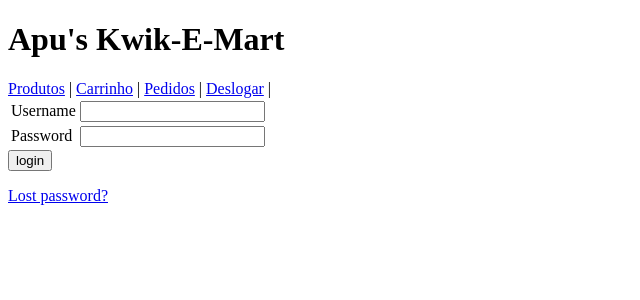
After one commit to rennanoliveira/apu_django, a Django app: template lojas/templates/lojas/login.html in a window 1280 px wide. The commit adds this page. Shown: the top 300 px of the page, without its empty margins (0-640 px from the left). Run offline with Django 3.2, Linux system fonts and the light colour scheme; the template is opened without the code that fills it, so the values that code supplies are empty, except form fields; tables that the repository leaves empty hold one stand-in row (values such as "Sample post"); form fields are guessed from the names that the template uses.

Commit message:
Login e logout simples

```diff
--- a/lojas/templates/lojas/base.html
+++ b/lojas/templates/lojas/base.html
@@ -9,9 +9,11 @@
     {% block sidebar %}
         <h1>Apu's Kwik-E-Mart</h1>
         <nav>
-            <a href="{%  url 'lojas:index'%}">Produtos</a> |
-        <a href="{%  url 'lojas:carrinho'%}">Carrinho</a> |
-        <a href="{%  url 'lojas:pedidos'%}">Pedidos</a> |
+            <a href="{% url 'lojas:index' %}">Produtos</a> |
+            <a href="{% url 'lojas:carrinho' %}">Carrinho</a> |
+            <a href="{% url 'lojas:pedidos' %}">Pedidos</a> |
+            <a href="{% url 'logout' %}">Deslogar</a> |
+
         </nav>
 
     {% endblock %}
--- /dev/null
+++ b/lojas/templates/lojas/login.html
@@ -0,0 +1,38 @@
+{% extends "lojas/base.html" %}
+
+{% block content %}
+
+{% if form.errors %}
+<p>Your username and password didn't match. Please try again.</p>
+{% endif %}
+
+{% if next %}
+    {% if user.is_authenticated %}
+    <p>Your account doesn't have access to this page. To proceed,
+    please login with an account that has access.</p>
+    {% else %}
+    <p>Please login to see this page.</p>
+    {% endif %}
+{% endif %}
+
+<form method="post" action="{% url 'login' %}">
+{% csrf_token %}
+<table>
+<tr>
+    <td>{{ form.username.label_tag }}</td>
+    <td>{{ form.username }}</td>
+</tr>
+<tr>
+    <td>{{ form.password.label_tag }}</td>
+    <td>{{ form.password }}</td>
+</tr>
+</table>
+
+<input type="submit" value="login" />
+<input type="hidden" name="next" value="{{ next }}" />
+</form>
+
+{# Assumes you setup the password_reset view in your URLconf #}
+<p><a href="{% url 'password_reset' %}">Lost password?</a></p>
+
+{% endblock %}
--- a/lojinha/urls.py
+++ b/lojinha/urls.py
@@ -16,7 +16,12 @@
 from django.conf.urls import include, url
 from django.contrib import admin
 
+from django.contrib.auth import views as auth_views
+
+
 urlpatterns = [
+    url(r'^accounts/login/$', auth_views.login, {'template_name': 'lojas/login.html'}),
     url(r'^lojas/', include('lojas.urls')),
     url(r'^admin/', admin.site.urls),
+    url('^', include('django.contrib.auth.urls')),
 ]
```
Also changed, not shown: lojas/views.py (+8 -0 lines), db.sqlite3, 2 other files. Lines whose indentation alone changed are shown as unchanged.
